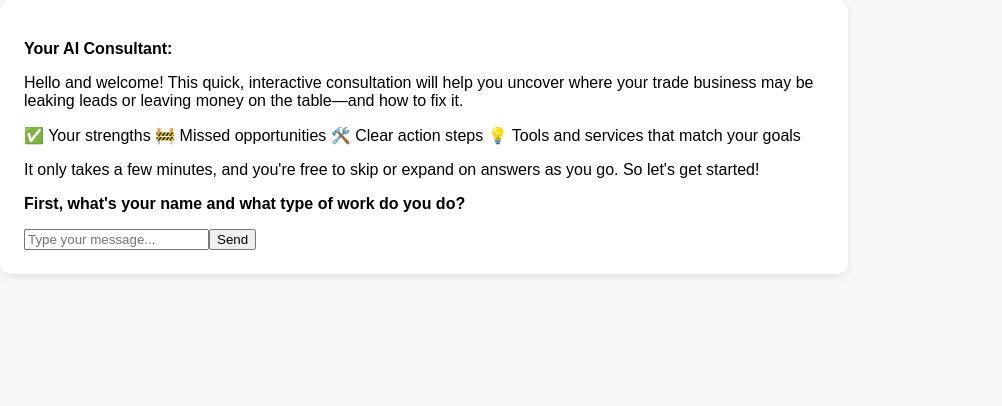
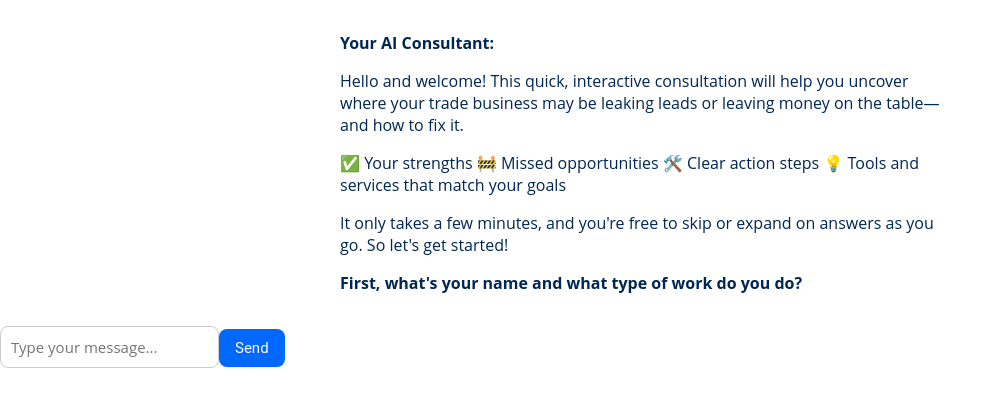
Before and after one commit to clickprimer/contractor-growth-map, a Next.js app: page / in a window 1280 px wide. Shown: the top 406 px of the page, without its empty margins (0-1002 px from the left). Built offline with nearby package versions, Linux system fonts and the light colour scheme.

Commit message:
Update globals.css

```diff
--- a/styles/globals.css
+++ b/styles/globals.css
@@ -1,82 +1,94 @@
+/* === General Chat Container === */
 body {
-  font-family: Arial, sans-serif;
-  background-color: #f8f8f8;
   margin: 0;
   padding: 0;
+  font-family: 'Open Sans', sans-serif;
+  background-color: #ffffff;
+  color: #002654;
 }
 
-main {
-  display: flex;
-  flex-direction: column;
-  align-items: center;
-  padding: 2rem;
+.chat-window {
+  max-width: 600px;
+  margin: 0 auto;
+  padding: 1rem;
 }
 
-.chat-container {
-  width: 100%;
-  max-width: 800px;
-  background-color: white;
-  border-radius: 10px;
-  padding: 1.5rem;
-  box-shadow: 0 2px 8px rgba(0, 0, 0, 0.1);
-}
-
-.chat-messages {
+/* === Message Styles === */
+.message {
   display: flex;
-  flex-direction: column;
-  gap: 1.25rem;
   margin-bottom: 1rem;
 }
 
-.chat-message {
-  max-width: 75%;
-  padding: 1rem;
-  border-radius: 12px;
-  line-height: 1.5;
-  white-space: pre-wrap;
+.ai-message {
+  justify-content: flex-start;
 }
 
-.chat-message.assistant {
-  align-self: flex-start;
-  background-color: #d6ebff;
-  color: #002654;
-  font-weight: 500;
+.user-message {
+  justify-content: flex-end;
 }
 
-.chat-message.user {
-  align-self: flex-end;
-  background-color: #0068ff;
-  color: white;
-  font-weight: 500;
+.message-bubble {
+  padding: 12px 16px;
+  border-radius: 16px;
+  max-width: 80%;
+  font-family: 'Open Sans', sans-serif;
+  font-size: 15px;
+  white-space: pre-wrap;
+  word-break: break-word;
 }
 
-.chat-send {
-  display: flex;
-  gap: 0.75rem;
-  align-items: center;
-  margin-top: 1rem;
+/* Assistant bubble (left side) */
+.ai-message .message-bubble {
+  background-color: #e8eeff;
+  color: #002654;
+  border-top-left-radius: 0;
 }
 
-.chat-input {
+/* User bubble (right side) */
+.user-message .message-bubble {
+  background-color: #0068ff;
+  color: #ffffff;
+  border-top-right-radius: 0;
+}
+
+/* Label for Assistant */
+.sender-label {
+  font-family: 'Roboto', sans-serif;
+  font-weight: bold;
+  color: #0068ff;
+  margin-bottom: 4px;
+  font-size: 14px;
+}
+
+/* === Input and Button === */
+.input-container {
+  display: flex;
+  justify-content: center;
+  padding: 1rem;
+  gap: 0.5rem;
+}
+
+input[type="text"] {
   flex: 1;
-  padding: 0.75rem 1rem;
-  font-size: 1rem;
+  padding: 10px;
+  font-size: 15px;
   border: 1px solid #ccc;
   border-radius: 8px;
-  outline: none;
+  font-family: 'Open Sans', sans-serif;
+  color: #002654;
 }
 
-.chat-send-button {
-  padding: 0.75rem 1.25rem;
-  font-size: 1rem;
+button {
   background-color: #0068ff;
   color: white;
   border: none;
   border-radius: 8px;
+  padding: 10px 16px;
+  font-size: 15px;
+  font-family: 'Roboto', sans-serif;
   cursor: pointer;
-  font-weight: bold;
 }
 
-.chat-send-button:hover {
-  background-color: #0056cc;
+button:hover {
+  background-color: #0050cc;
 }
```
